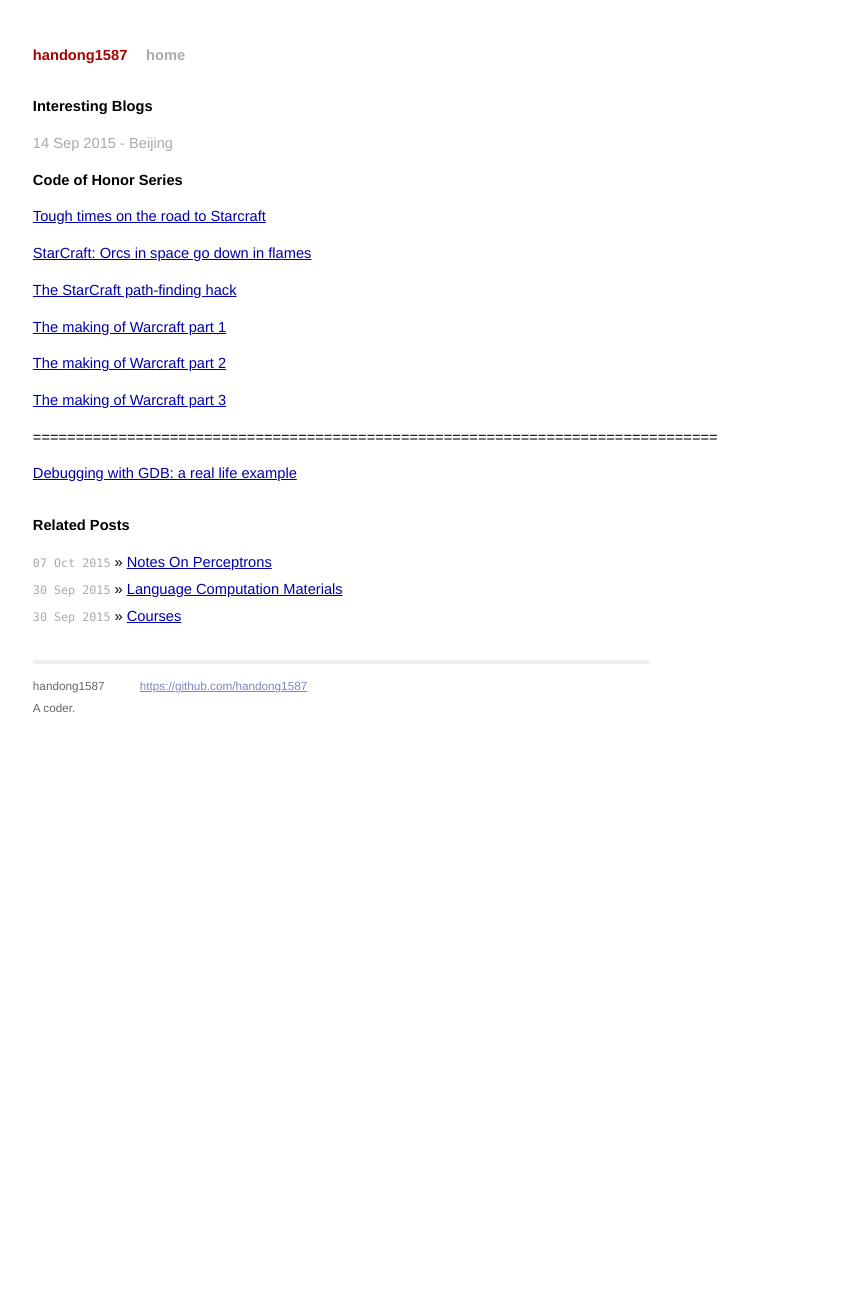
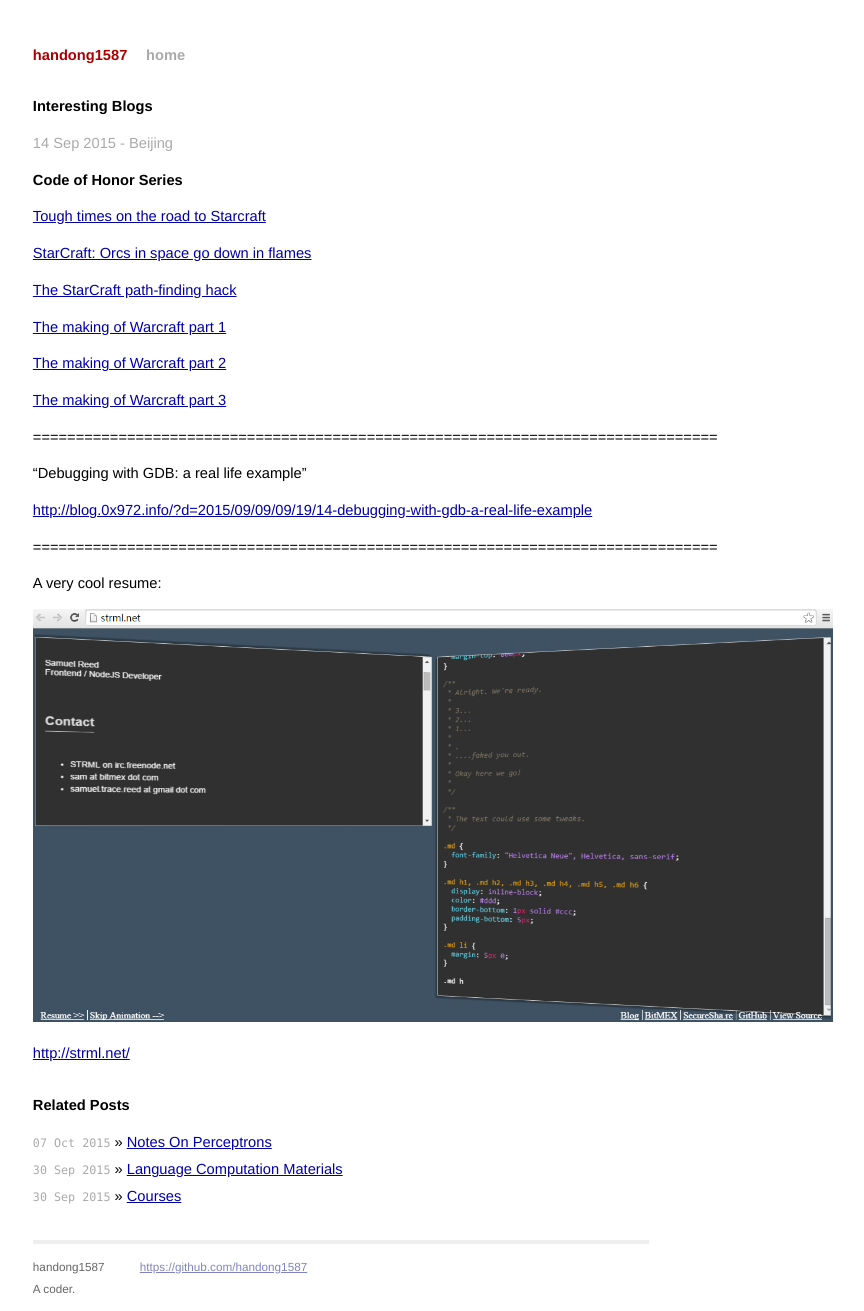
Before and after one commit to handong1587/handong1587.github.io, a Jekyll site: the page built from _posts/programming_study/2015-09-14-interesting-blogs.md, in a window 1280 px wide. Shown: the whole page, without its empty margins (299-1163 px from the left). Built offline with Jekyll 4.4.1, drawn with Linux system fonts in a browser that asks for light colours; Markdown is read by kramdown in place of the engine named in the settings; comment, search, counter and statistics services are not loaded; before the commit the page ends 944 px from its top, so only the background shows below that.

Commit message:
update md

```diff
--- a/_posts/programming_study/2015-09-14-interesting-blogs.md
+++ b/_posts/programming_study/2015-09-14-interesting-blogs.md
@@ -25,4 +25,14 @@
 
 ================================================================================
 
-[Debugging with GDB: a real life example](http://blog.0x972.info/?d=2015/09/09/09/19/14-debugging-with-gdb-a-real-life-example)
+"Debugging with GDB: a real life example"
+
+[http://blog.0x972.info/?d=2015/09/09/09/19/14-debugging-with-gdb-a-real-life-example](http://blog.0x972.info/?d=2015/09/09/09/19/14-debugging-with-gdb-a-real-life-example)
+
+================================================================================
+
+A very cool resume:
+
+<img src="/assets/programming_study/strml.net.png" width="800" />
+
+[http://strml.net/](http://strml.net/)
```
Also changed, not shown: assets/programming_study/strml.net.png (added).
